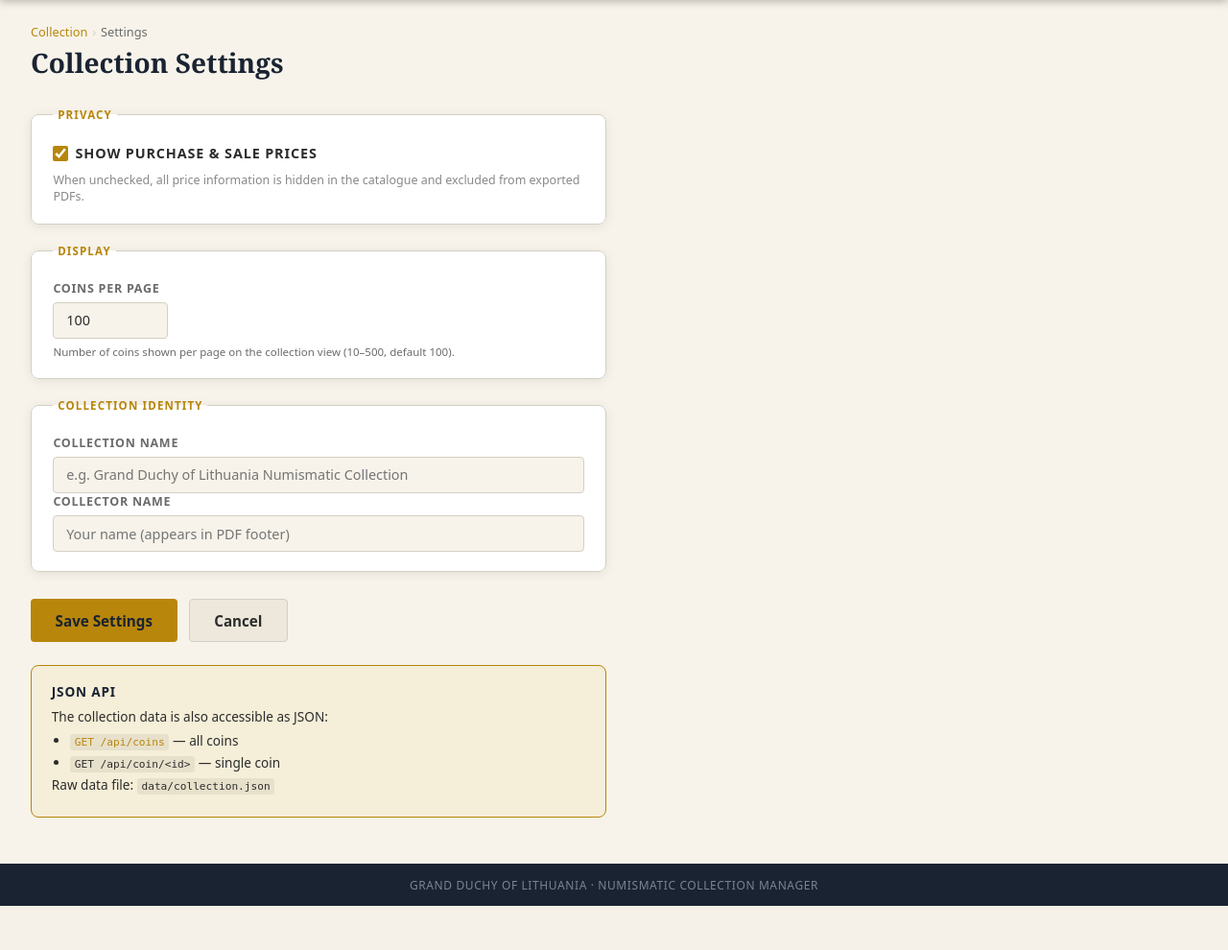
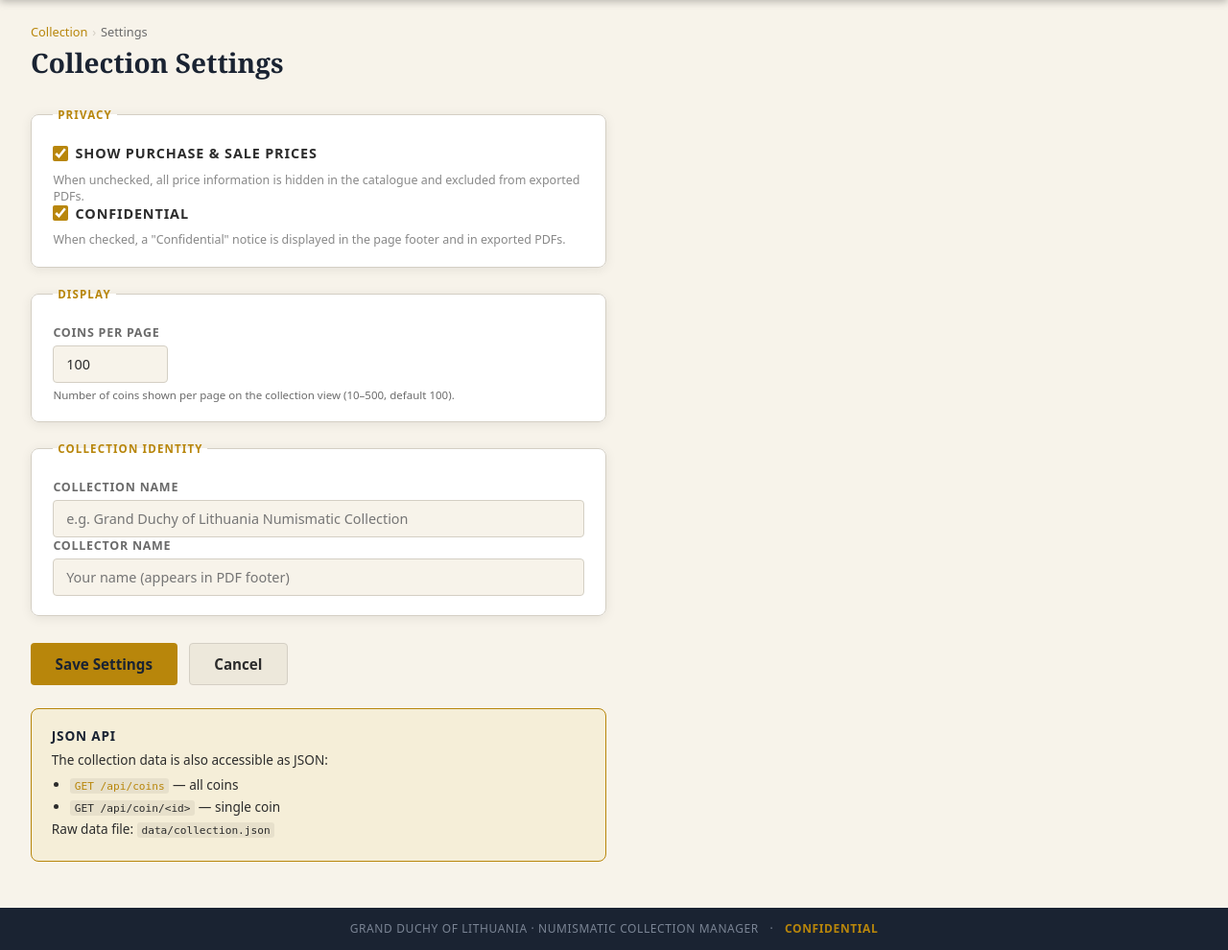
Before and after one commit to povidanius/opengdl, a Flask app: page /settings in a window 1280 px wide. Shown: the part 58-1048 px from the top of the page at 96% size. Before the commit the page ends 1002 px from the top, so only its background shows below. Run offline with Flask 2, Linux system fonts and the light colour scheme.

```diff
--- a/app.py
+++ b/app.py
@@ -112,6 +112,7 @@ def _prefill_options():
         "Sigismund III Vasa",
         "Władysław IV Vasa",
         "John II Casimir Vasa",
+        "Augustus II the Strong",
     ]
     denominations = [
         "Obol", "Denar", "Double Denar", "Schilling (Szeląg)",
@@ -678,6 +679,43 @@ RULER_DATA = {
             },
         ],
     },
+    "Augustus II the Strong": {
+        "portrait": "portrait_augustus_ii.jpg",
+        "full_name": "Augustus II the Strong (Friedrich August I of Saxony)",
+        "reign": "1697–1706, 1709–1733",
+        "born": "1670",
+        "died": "1733",
+        "bio": (
+            "Augustus II the Strong, Elector of Saxony and King of Poland and Grand Duke "
+            "of Lithuania, ruled in two periods: 1697–1706 and 1709–1733. A prominent figure "
+            "of the Baroque era, he is remembered for his ambitious political projects, lavish "
+            "court in Dresden, and his role in the Great Northern War against Charles XII of "
+            "Sweden. His reign brought Saxony's advanced minting technology to the Commonwealth: "
+            "Lithuanian coinage of this period includes shillings and groats struck at the "
+            "Grodno mint, as well as thalers and tin coinage. Augustus is also famed for "
+            "founding the Meissen porcelain manufactory and for his extraordinary art "
+            "collections that enriched Dresden's cultural heritage."
+        ),
+        "seals": [
+            {
+                "name": "Great Royal Seal of Poland (Sigillum Maius)",
+                "description": (
+                    "Majesty seal showing the enthroned king in full regalia. The quartered "
+                    "shield combines the arms of Poland (white eagle), Lithuania (Pahonia), "
+                    "and Saxony (the crossed swords of the Electorate). Latin legend names him "
+                    "King of Poland, Grand Duke of Lithuania, and Elector of Saxony."
+                ),
+            },
+            {
+                "name": "Electoral Seal of Saxony",
+                "description": (
+                    "Saxon electoral seal bearing the crossed swords device and the electoral "
+                    "bonnet, used for acts concerning the Electorate of Saxony. Often employed "
+                    "alongside the Polish royal seal on documents of dual relevance."
+                ),
+            },
+        ],
+    },
 }
 
 
@@ -1157,6 +1195,7 @@ def export_pdf():
         owner=meta.get("owner", ""),
         show_prices=meta.get("show_prices", True),
         ruler_data=ruler_info_for_pdf,
+        confidential=meta.get("confidential", True),
     )
 
     return Response(
@@ -1185,6 +1224,7 @@ def settings():
             owner=request.form.get("owner", "").strip(),
             show_prices="show_prices" in request.form,
             per_page=per_page,
+            confidential="confidential" in request.form,
         )
         flash("Settings saved.", "success")
         return redirect(url_for("settings"))
--- a/models.py
+++ b/models.py
@@ -15,6 +15,9 @@ DB_DEFAULT_PATH = Path(__file__).parent / "data" / "collection_default.json"
 
 # Hardcoded ruler reign-start years for canonical sort order
 RULER_REIGN_START = {
+    "Mindaugas":                      1253,
+    "Gediminas":                      1316,
+    "Algirdas":                       1345,
     "Kęstutis":                       1381,
     "Vladimir Olgerdovich":           1362,
     "Jogaila / Władysław II Jagiełło": 1377,
@@ -27,6 +30,7 @@ RULER_REIGN_START = {
     "Gothard Ketler":                 1561,
     "Stephen Báthory":                1576,
     "Sigismund III Vasa":             1587,
+    "Władysław IV Vasa":              1632,
     "John II Casimir Vasa":           1648,
 }
 
@@ -66,16 +70,18 @@ def get_meta() -> dict:
     meta = _load()["meta"]
     meta.setdefault("show_prices", True)
     meta.setdefault("per_page", 100)
+    meta.setdefault("confidential", True)
     return meta
 
 
 def update_meta(name: str, owner: str, show_prices: bool = True,
-                per_page: int = 100) -> None:
+                per_page: int = 100, confidential: bool = True) -> None:
     data = _load()
     data["meta"]["collection_name"] = name
     data["meta"]["owner"] = owner
     data["meta"]["show_prices"] = show_prices
     data["meta"]["per_page"] = per_page
+    data["meta"]["confidential"] = confidential
     _save(data)
 
 
--- a/static/css/style.css
+++ b/static/css/style.css
@@ -138,6 +138,7 @@ img { max-width: 100%; display: block; }
   text-transform: uppercase;
 }
 .footer-sep { margin: 0 .5rem; }
+.footer-confidential { color: var(--gold); font-weight: 600; }
 
 /* ── Stats bar ────────────────────────────────────────────── */
 .stats-bar {
--- a/templates/base.html
+++ b/templates/base.html
@@ -50,6 +50,10 @@
     <span class="footer-sep">·</span>
     <span>{{ meta.owner }}</span>
   {% endif %}
+  {% if meta.confidential %}
+    <span class="footer-sep">·</span>
+    <span class="footer-confidential">Confidential</span>
+  {% endif %}
 </footer>
 
 <script src="{{ url_for('static', filename='js/main.js') }}"></script>
--- a/templates/settings.html
+++ b/templates/settings.html
@@ -24,6 +24,15 @@
           Show purchase &amp; sale prices
         </label>
         <p class="form-hint">When unchecked, all price information is hidden in the catalogue and excluded from exported PDFs.</p>
+      </div>
+
+      <div class="form-group form-group-check">
+        <label class="check-label">
+          <input type="checkbox" name="confidential" id="confidential"
+                 {% if meta.confidential %}checked{% endif %}>
+          Confidential
+        </label>
+        <p class="form-hint">When checked, a "Confidential" notice is displayed in the page footer and in exported PDFs.</p>
       </div>
     </fieldset>
 
```
Also changed, not shown: pdf_generator.py (+5 -4 lines), templates/coin_form.html (+10 -0 lines), README.txt (added), static/portraits/portrait_algirdas.jpg (added), static/portraits/portrait_augustus_ii.jpg (added), static/portraits/portrait_gediminas.jpg (added), static/portraits/portrait_mindaugas.jpg (added), 3 other files.
